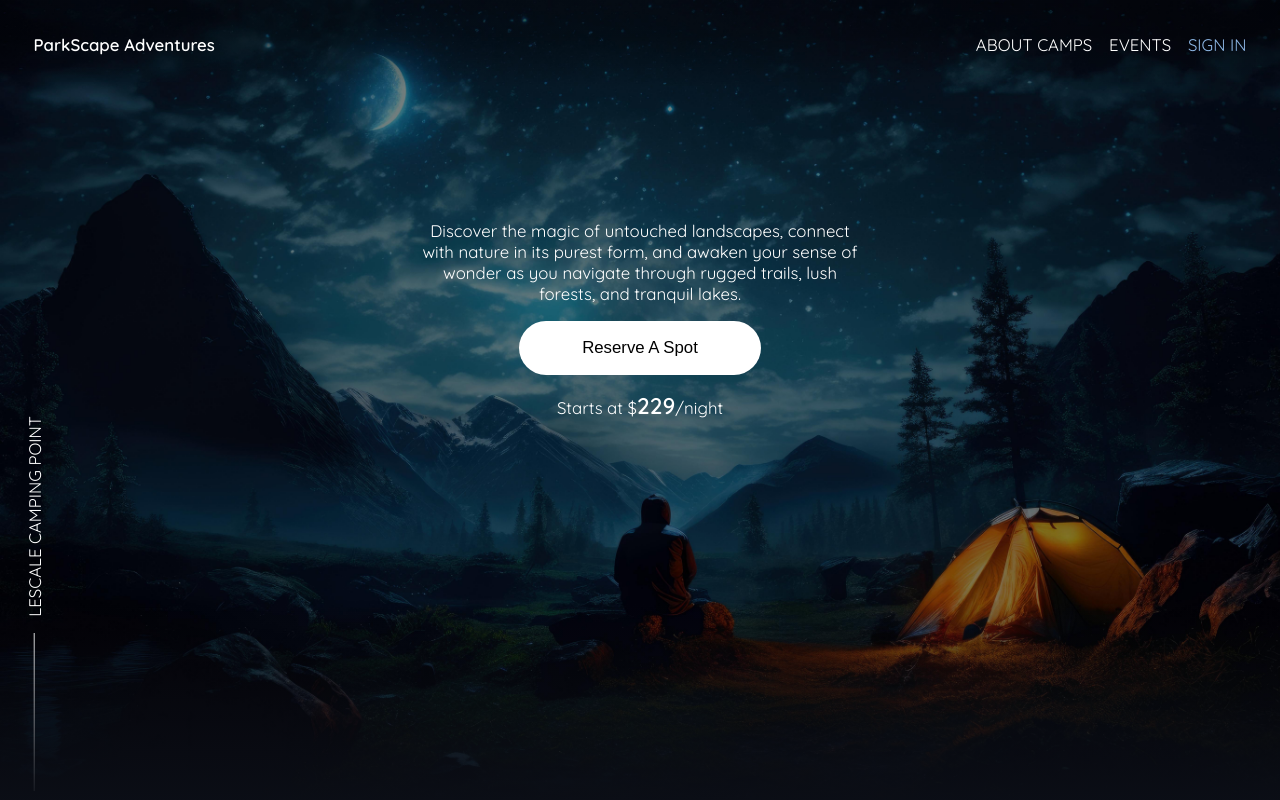
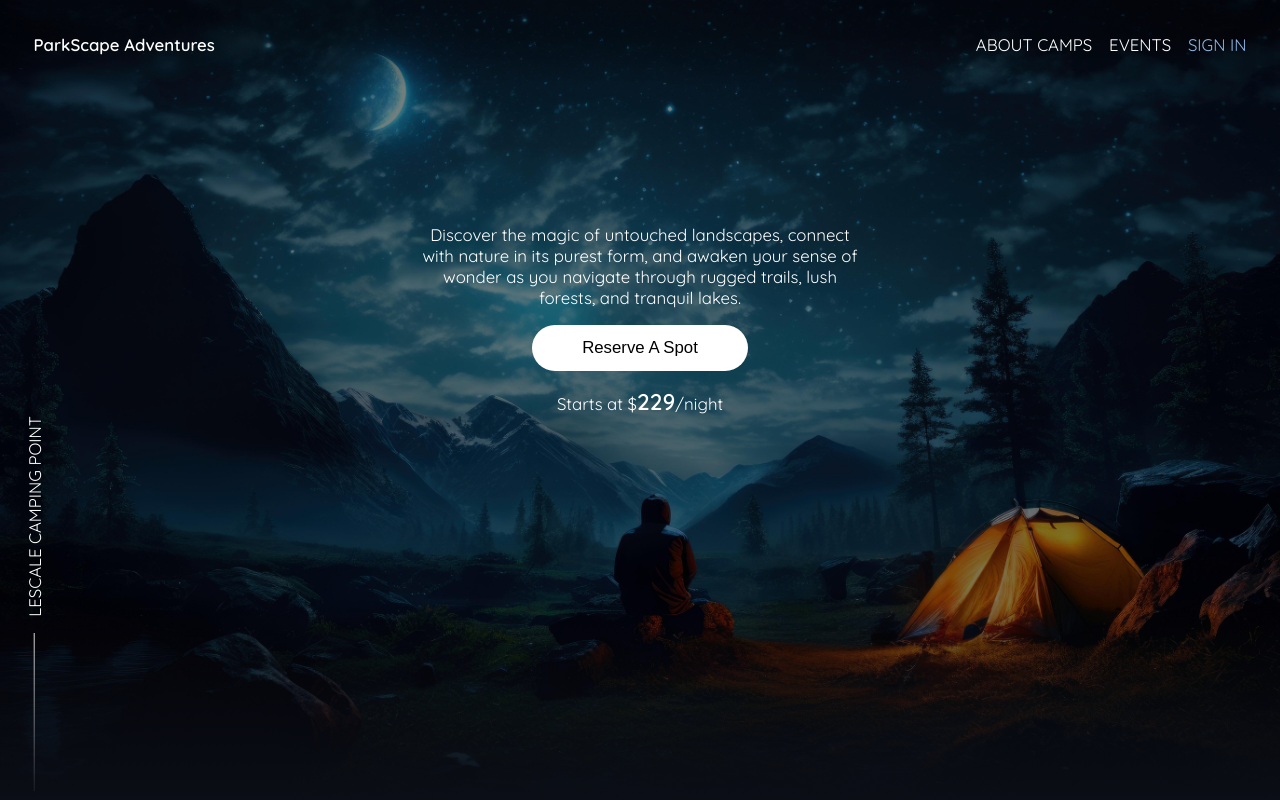
Before and after one commit to jackson-wilmot/national-park-website, a SvelteKit app: page / in a window 1280 px wide. Shown: the top 800 px of the page. Built offline with nearby package versions, Linux system fonts and the light colour scheme.

Commit message:
Update _default-element-styles.scss

```diff
--- a/src/routes/scss/_default-element-styles.scss
+++ b/src/routes/scss/_default-element-styles.scss
@@ -1,11 +1,12 @@
 button {
     border: none;
     outline: none;
-    padding: 1rem;
+    padding: .5rem 3rem;
     height: auto;
-    aspect-ratio: 4.5;
+    aspect-ratio: 4;
     font-size: 1rem;
     border-radius: 100px;
+    box-sizing: content-box;
 
     &:hover {
         cursor: pointer;
```
